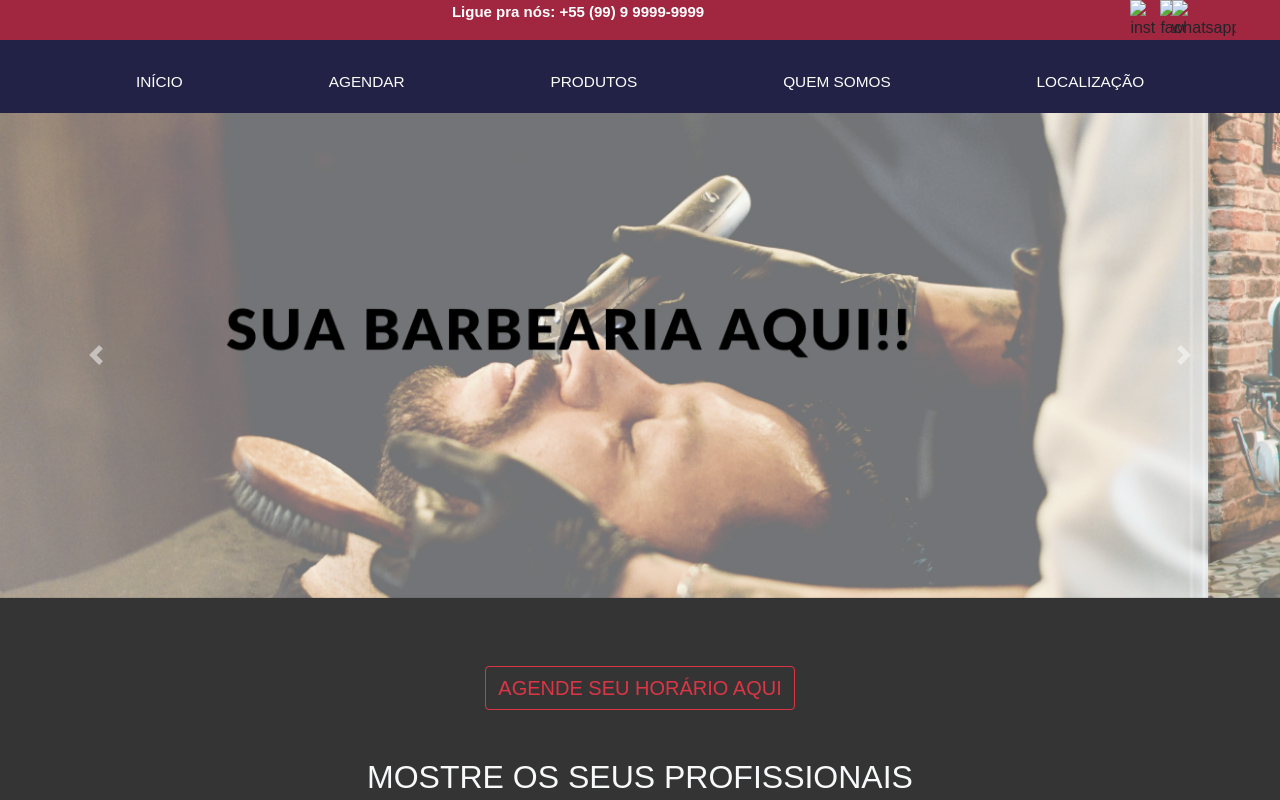
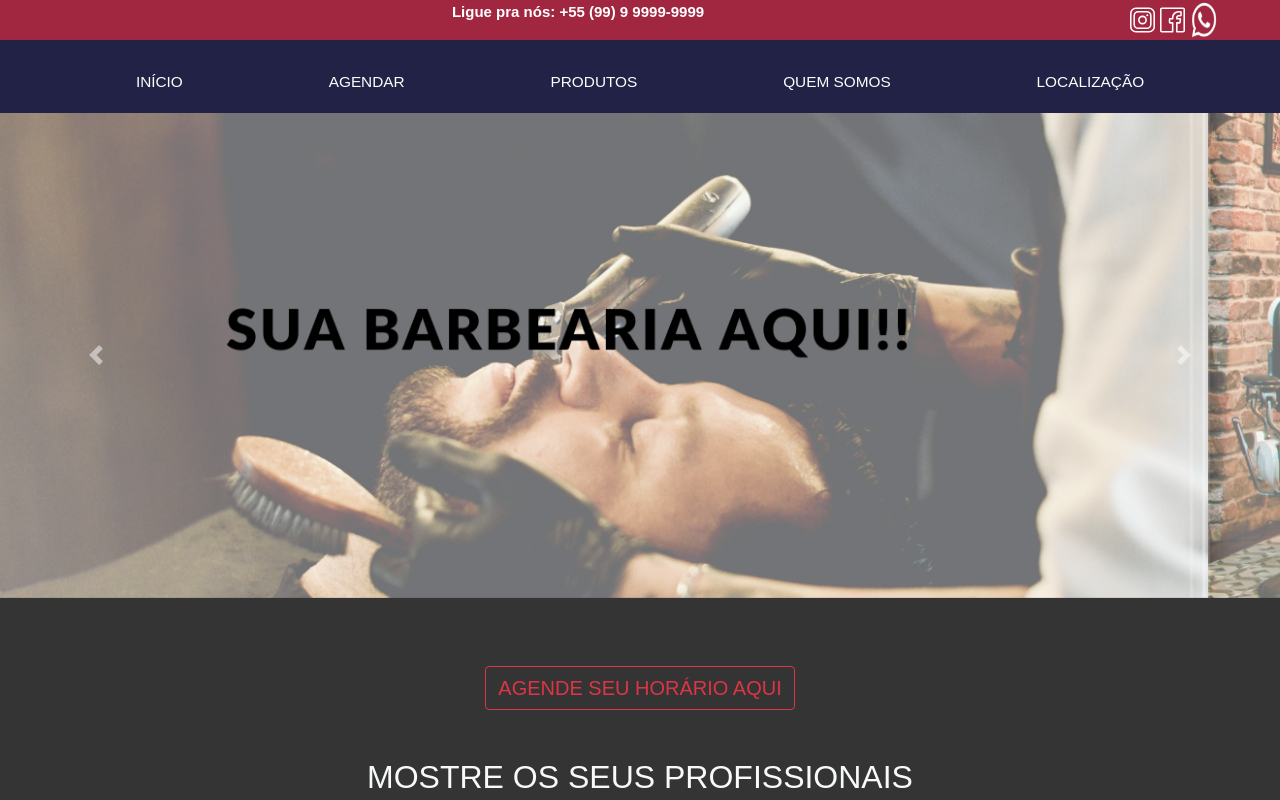
Before and after one commit to IHafvanjf/barbearia, a plain HTML site: page index.html in a window 1280 px wide. Shown: the top 800 px of the page. Drawn offline with nearby package versions, Linux system fonts and the light colour scheme; files that its build step writes are made by us from their sources; files whose address does not match are found by name.

Commit message:
Descrição das alterações que você fez

```diff
--- a/index.html
+++ b/index.html
@@ -19,9 +19,9 @@
     <div class="cabeçalho">
         <p class="txtCabeçalho">Ligue pra nós: +55 (99) 9 9999-9999</p>
         <div class="cabeçalhoMidias">
-            <img src="/public/img/instagram.svg" alt="instagram" class="iconeInstagram">
-            <img src="/public/img/facebook.svg" alt="facebook" class="iconeFacebook">
-            <img src="/public/img/whatsapp.png" alt="whatsapp" class="iconeWhatsapp">
+            <img src="/img/instagram.svg" alt="instagram" class="iconeInstagram">
+            <img src="img/facebook.svg" alt="facebook" class="iconeFacebook">
+            <img src="/img/whatsapp.png" alt="whatsapp" class="iconeWhatsapp">
         </div>
     </div>
 
```
